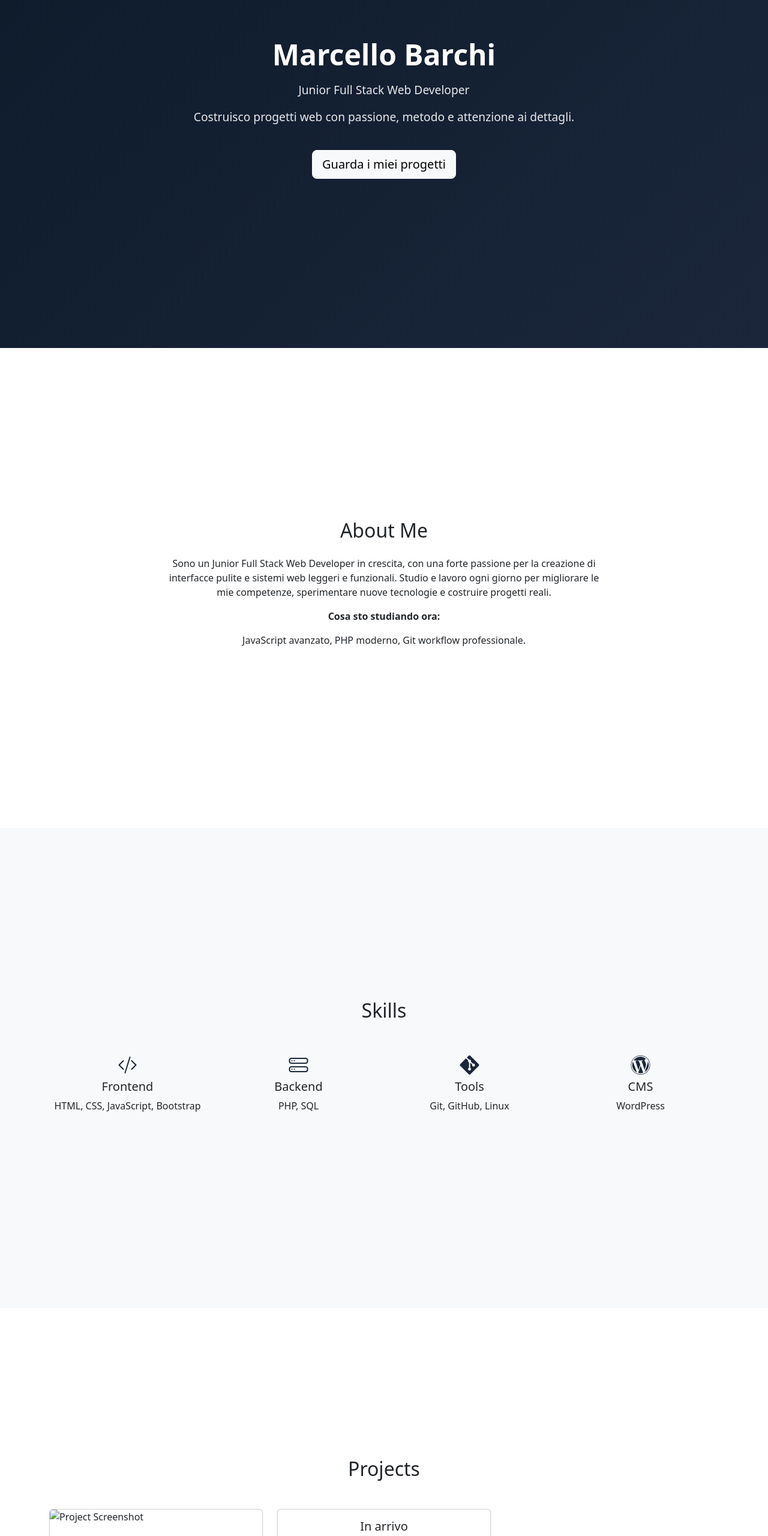
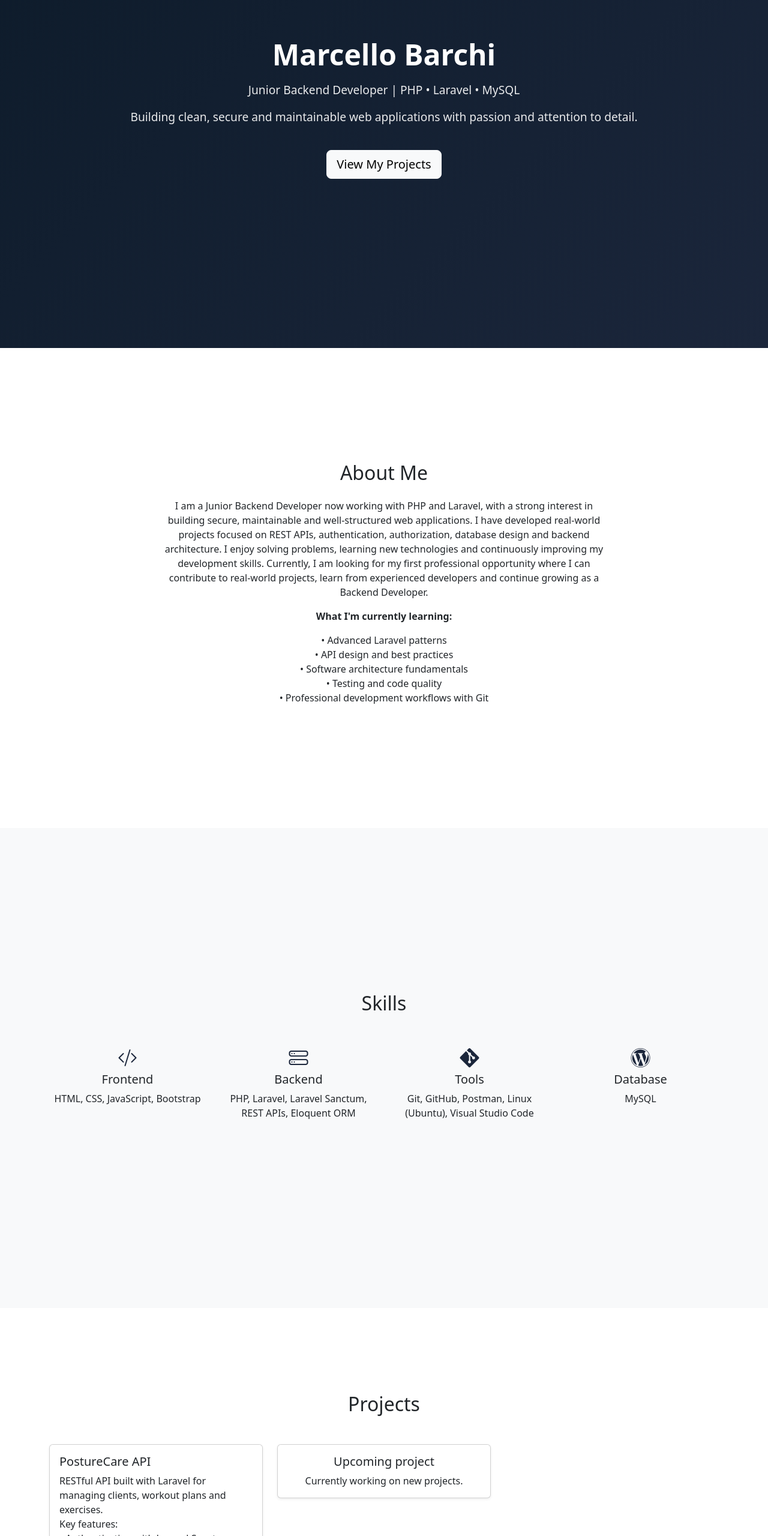
Before and after one commit to marcellobarchi-dev/marcellobarchi-dev.github.io, a plain HTML site: page index.html in a window 1280 px wide. Shown: the part 220-2780 px from the top of the page at 60% size. Drawn offline with nearby package versions, Linux system fonts and the light colour scheme.

Commit message:
feat: update portfolio hero, about section and project descriptions. docs: rewrite portfolio content in English.

```diff
--- a/index.html
+++ b/index.html
@@ -3,7 +3,7 @@
   <head>
     <meta charset="UTF-8" />
     <meta name="viewport" content="width=device-width, initial-scale=1.0" />
-    <title>Marcello Barchi — Junior Full Stack Web Developer</title>
+    <title>Marcello Barchi — Junior Backend Developer</title>
 
     <!-- Bootstrap -->
     <link
@@ -60,12 +60,12 @@
     <section id="hero">
       <div class="container text-center">
         <h1>Marcello Barchi</h1>
-        <p class="mt-3">Junior Full Stack Web Developer</p>
+        <p class="mt-3">Junior Backend Developer | PHP • Laravel • MySQL</p>
         <p class="mt-2">
-          Costruisco progetti web con passione, metodo e attenzione ai dettagli.
+          Building clean, secure and maintainable web applications with passion and attention to detail.
         </p>
         <a href="#projects" class="btn btn-light btn-lg mt-4"
-          >Guarda i miei progetti</a
+          >View My Projects</a
         >
       </div>
     </section>
@@ -78,15 +78,21 @@
         <div class="row justify-content-center">
           <div class="col-lg-8 text-center">
             <p>
-              Sono un Junior Full Stack Web Developer in crescita, con una forte
-              passione per la creazione di interfacce pulite e sistemi web
-              leggeri e funzionali. Studio e lavoro ogni giorno per migliorare
-              le mie competenze, sperimentare nuove tecnologie e costruire
-              progetti reali.
+              I am a Junior Backend Developer now working with PHP and Laravel, with a strong interest in building secure, maintainable and well-structured web applications.
+
+              I have developed real-world projects focused on REST APIs, authentication, authorization, database design and backend architecture. I enjoy solving problems, learning new technologies and continuously improving my development skills.
+
+              Currently, I am looking for my first professional opportunity where I can contribute to real-world projects, learn from experienced developers and continue growing as a Backend Developer.
             </p>
 
-            <p class="mt-3 fw-bold">Cosa sto studiando ora:</p>
-            <p>JavaScript avanzato, PHP moderno, Git workflow professionale.</p>
+            <p class="mt-3 fw-bold">What I'm currently learning:</p>
+            <p class="text-center">
+              • Advanced Laravel patterns</br>
+              • API design and best practices</br>
+              • Software architecture fundamentals</br>
+              • Testing and code quality</br>
+              • Professional development workflows with Git
+            </p>
           </div>
         </div>
       </div>
@@ -107,19 +113,19 @@
           <div class="col-md-3 mb-4">
             <i class="bi bi-hdd-stack"></i>
             <h5>Backend</h5>
-            <p>PHP, SQL</p>
+            <p>PHP, Laravel, Laravel Sanctum, REST APIs, Eloquent ORM</p>
           </div>
 
           <div class="col-md-3 mb-4">
             <i class="bi bi-git"></i>
             <h5>Tools</h5>
-            <p>Git, GitHub, Linux</p>
+            <p>Git, GitHub, Postman, Linux (Ubuntu), Visual Studio Code</p>
           </div>
 
           <div class="col-md-3 mb-4">
             <i class="bi bi-wordpress"></i>
-            <h5>CMS</h5>
-            <p>WordPress</p>
+            <h5>Database</h5>
+            <p>MySQL</p>
           </div>
         </div>
       </div>
@@ -134,17 +140,28 @@
           <!-- Project Card -->
           <div class="col-md-4 mb-4">
             <div class="card shadow-sm">
-              <img
+              <!-- <img
                 src="img/project1.jpg"
                 class="card-img-top"
                 alt="Project Screenshot"
-              />
+              /> -->
               <div class="card-body">
-                <h5 class="card-title">Project Name</h5>
+                <h5 class="card-title">PostureCare API</h5>
                 <p class="card-text">
-                  Descrizione breve del progetto, tecnologie usate e obiettivo.
+                  RESTful API built with Laravel for managing clients, workout plans and exercises.</br>
+
+                  Key features:</br>
+                  • Authentication with Laravel Sanctum</br>
+                  • Authorization through Laravel Policies</br>
+                  • CRUD operations</br>
+                  • Resource-based API responses</br>
+                  • MySQL database integration</br>
+                  • Git version control</br>
+
+                  Tech Stack:
+                  Laravel, PHP, MySQL, Sanctum, Git, Postman
                 </p>
-                <a href="#" class="btn btn-primary">GitHub</a>
+                <a href="https://github.com/marcellobarchi-dev/posture-care-api" class="btn btn-primary" target="blank">GitHub Repo</a>
               </div>
             </div>
           </div>
@@ -153,8 +170,8 @@
           <div class="col-md-4 mb-4">
             <div class="card shadow-sm">
               <div class="card-body text-center">
-                <h5 class="card-title">In arrivo</h5>
-                <p class="card-text">Nuovi progetti saranno aggiunti presto.</p>
+                <h5 class="card-title">Upcoming project</h5>
+                <p class="card-text">Currently working on new projects.</p>
               </div>
             </div>
           </div>
@@ -170,15 +187,18 @@
         <div class="row justify-content-center">
           <div class="col-lg-6">
             <p class="text-center mb-4">
-              Puoi contattarmi via email o tramite GitHub.
+              You can contact me through Linkedin or GitHub.
             </p>
 
             <ul class="list-group text-center">
               <li class="list-group-item">
-                <i class="bi bi-envelope"></i> marcello@example.com
+                <i class="bi bi-envelope">
+                  <a href="https://www.linkedin.com/in/marcello-barchi-4296a044b" target="blank">Linkedin</a></i>
               </li>
               <li class="list-group-item">
-                <i class="bi bi-github"></i> github.com/marcello
+                <i class="bi bi-github">
+                  <a href="https://github.com/marcellobarchi-dev" target="blank">marcellobarchi-dev</a>
+                </i>
               </li>
             </ul>
           </div>
@@ -188,7 +208,7 @@
 
     <!-- FOOTER -->
     <footer class="text-center">
-      <p>© 2026 Marcello Barchi — Junior Full Stack Web Developer</p>
+      <p>© 2026 Marcello Barchi — Junior Backend Developer</p>
       <p>Built with HTML, CSS, JavaScript and Bootstrap</p>
     </footer>
 
```
